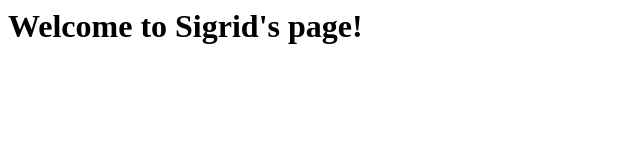
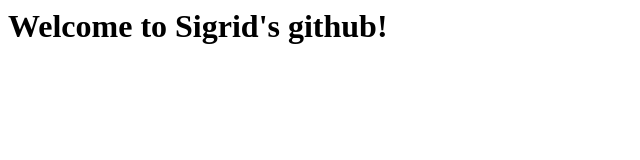
Before and after one commit to Sigrid242/sigrid242.github.io, a plain HTML site: page index.html in a window 1280 px wide. Shown: the full height of the page, 0-640 px from the left. Drawn offline with Linux system fonts and the light colour scheme.

Commit message:
Update index.html

```diff
--- a/index.html
+++ b/index.html
@@ -1 +1 @@
-<h1>Welcome to Sigrid's page!</h1>
+<h1>Welcome to Sigrid's github!</h1>
```
